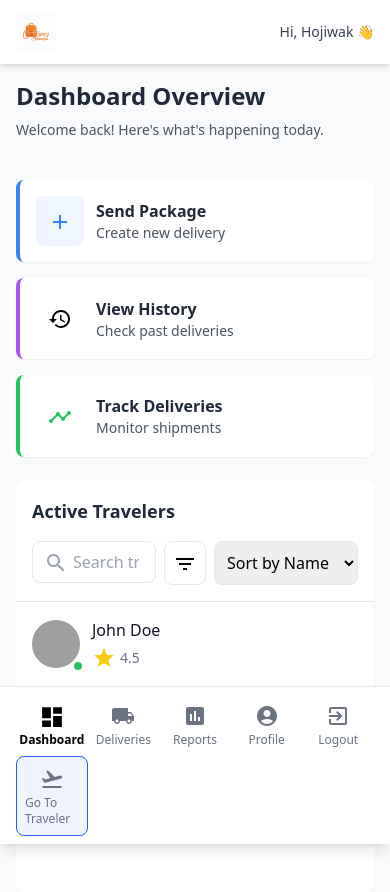
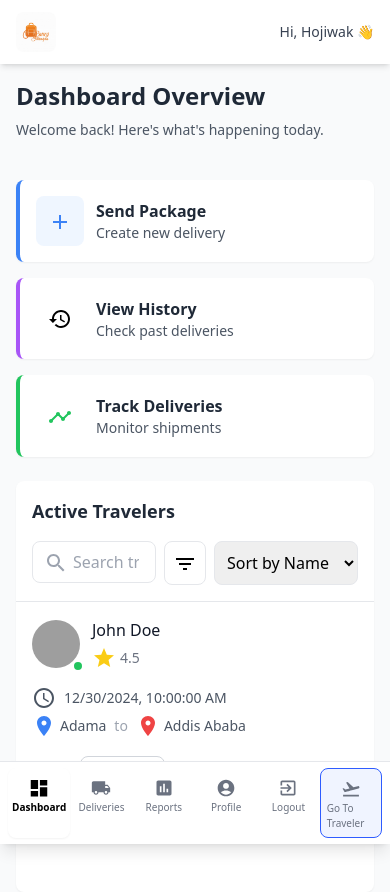
Before and after one commit to CarryEthiopia/TemporaryFrontend, a React (Vite) app: page /home in a window 390 px wide. Built offline with nearby package versions, Linux system fonts and the light colour scheme; grey boxes are pictures that could not be loaded.

Commit message:
Update:sidebar modification for mobile

```diff
--- a/src/pages/Sender/Shared/Sidebar.jsx
+++ b/src/pages/Sender/Shared/Sidebar.jsx
@@ -1,5 +1,5 @@
 import React from "react";
-import PropTypes from "prop-types"; // Import for prop validation
+import PropTypes from "prop-types";
 import {
   LocalShipping as LocalShippingIcon,
   AccountCircle as AccountCircleIcon,
@@ -86,7 +86,7 @@ const Sidebar = ({ setActiveComponent }) => {
         onClick={handleClick}
         className={`flex items-center cursor-pointer rounded-lg transition-all duration-200
         ${isActive ? "bg-white shadow-sm" : "hover:bg-gray-50"}
-        ${isMobile ? "flex-col p-2" : "p-3 mb-2"} group`}
+        ${isMobile ? "flex-col p-1.5" : "p-3 mb-2"} group`}
         style={item.style || {}}
       >
         <div
@@ -95,10 +95,12 @@ const Sidebar = ({ setActiveComponent }) => {
           ${isActive ? "text-black scale-110" : "text-gray-500"}
           ${!isMobile && "mr-3"}`}
         >
-          {item.icon}
+          {React.cloneElement(item.icon, {
+            sx: { fontSize: isMobile ? "1.25rem" : "1.5rem" },
+          })}
         </div>
         <span
-          className={`font-medium ${isMobile ? "text-xs mt-1" : "text-sm"}
+          className={`font-medium ${isMobile ? "text-[10px] mt-0.5" : "text-sm"}
           ${isActive ? "text-black font-semibold" : "text-gray-500"}`}
         >
           {item.text}
@@ -107,15 +109,14 @@ const Sidebar = ({ setActiveComponent }) => {
     );
   };
 
-  // Prop validation for MenuItem component
   MenuItem.propTypes = {
     item: PropTypes.shape({
-      id: PropTypes.string.isRequired, // The unique ID for the item
-      text: PropTypes.string.isRequired, // The text to display in the sidebar
-      icon: PropTypes.node.isRequired, // The icon for the item
-      component: PropTypes.string, // The component to show when clicked (if applicable)
-      onClick: PropTypes.func, // The onClick handler for custom behavior like navigation
-      style: PropTypes.object, // Custom styles (if any)
+      id: PropTypes.string.isRequired,
+      text: PropTypes.string.isRequired,
+      icon: PropTypes.node.isRequired,
+      component: PropTypes.string,
+      onClick: PropTypes.func,
+      style: PropTypes.object,
     }).isRequired,
   };
 
@@ -136,7 +137,7 @@ const Sidebar = ({ setActiveComponent }) => {
       {/* Mobile Bottom Navigation */}
       {isMobile && (
         <div className="fixed bottom-0 left-0 right-0 bg-white shadow-lg border-t border-gray-200 z-40">
-          <div className="grid grid-cols-5 py-2 px-4">
+          <div className="grid grid-cols-6 py-1.5 px-2">
             {menuItems.map((item) => (
               <MenuItem key={item.id} item={item} />
             ))}
@@ -147,7 +148,7 @@ const Sidebar = ({ setActiveComponent }) => {
       {/* Main Content Area */}
       <div
         className={`transition-all duration-300 ${!isMobile ? "ml-64" : "ml-0"}
-          ${isMobile ? "mb-20" : ""}`}
+          ${isMobile ? "pb-16" : ""}`}
       >
         {/* Your main content goes here */}
       </div>
--- a/src/pages/Traveler/Shared/Sidebar.jsx
+++ b/src/pages/Traveler/Shared/Sidebar.jsx
@@ -1,4 +1,4 @@
-import  { useState, useEffect } from "react";
+import React, { useState, useEffect } from "react";
 import PropTypes from "prop-types";
 import {
   LocalShipping as LocalShippingIcon,
@@ -80,7 +80,7 @@ const Sidebar = ({ TsetActiveComponent }) => {
         onClick={handleClick}
         className={`flex items-center cursor-pointer rounded-lg transition-all duration-200
         ${isActive ? "bg-white shadow-sm" : "hover:bg-gray-50"}
-        ${isMobile ? "flex-col p-2" : "p-3 mb-2"} group`}
+        ${isMobile ? "flex-col p-1.5" : "p-3 mb-2"} group`}
         style={item.style || {}}
       >
         <div
@@ -89,10 +89,12 @@ const Sidebar = ({ TsetActiveComponent }) => {
           ${isActive ? "text-black scale-110" : "text-gray-500"}
           ${!isMobile && "mr-3"}`}
         >
-          {item.icon}
+          {React.cloneElement(item.icon, {
+            sx: { fontSize: isMobile ? "1.25rem" : "1.5rem" },
+          })}
         </div>
         <span
-          className={`font-medium ${isMobile ? "text-xs mt-1" : "text-sm"}
+          className={`font-medium ${isMobile ? "text-[10px] mt-0.5" : "text-sm"}
           ${isActive ? "text-black font-semibold" : "text-gray-500"}`}
         >
           {item.text}
@@ -129,7 +131,7 @@ const Sidebar = ({ TsetActiveComponent }) => {
       {/* Mobile Bottom Navigation */}
       {isMobile && (
         <div className="fixed bottom-0 left-0 right-0 bg-white shadow-lg border-t border-gray-200 z-40">
-          <div className="grid grid-cols-5 py-2 px-4">
+          <div className="grid grid-cols-6 py-1.5 px-2">
             {menuItems.map((item) => (
               <MenuItem key={item.id} item={item} />
             ))}
@@ -140,7 +142,7 @@ const Sidebar = ({ TsetActiveComponent }) => {
       {/* Main Content Area */}
       <div
         className={`transition-all duration-300 ${!isMobile ? "ml-64" : "ml-0"}
-          ${isMobile ? "mb-20" : ""}`}
+          ${isMobile ? "pb-16" : ""}`}
       >
         {/* Your main content goes here */}
       </div>
```
